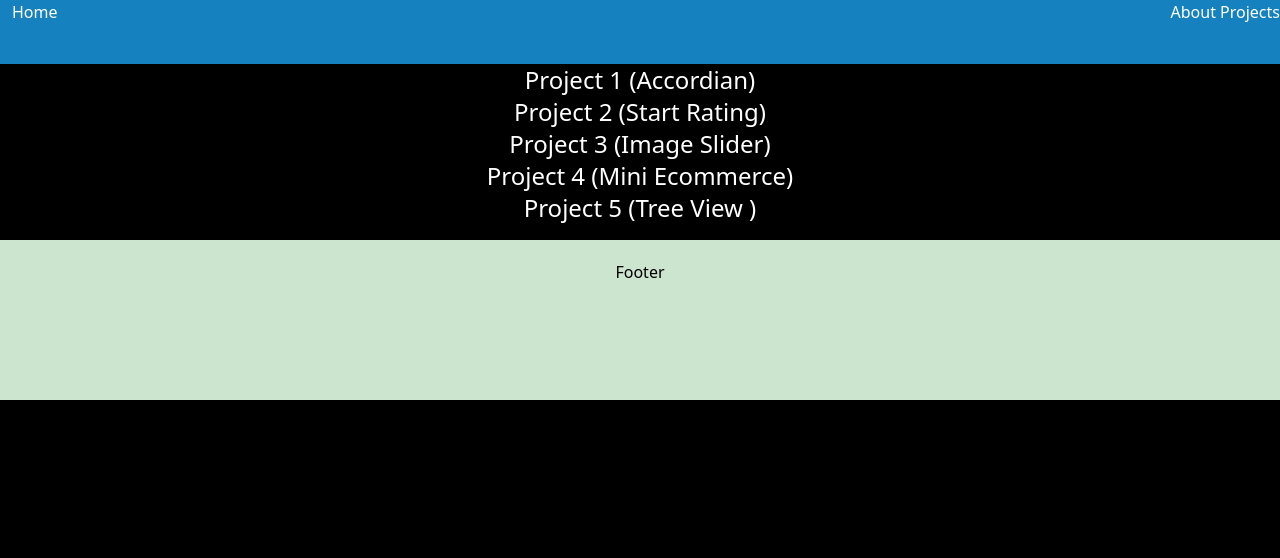
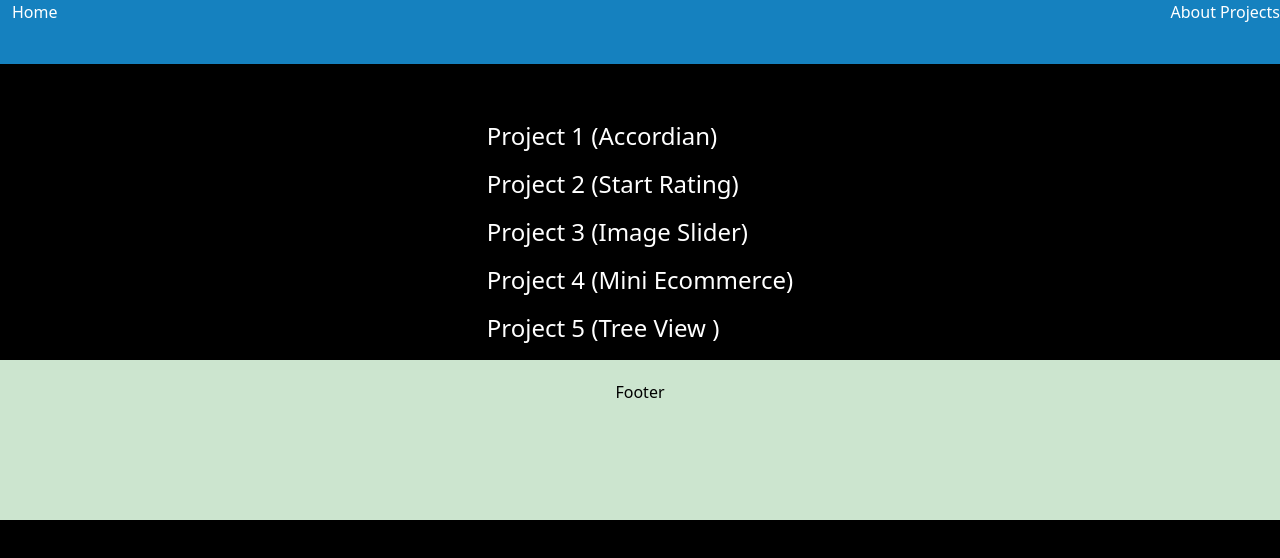
Before and after one commit to Prashantbhati7/React-Small-Projects, a React (Vite) app: page / in a window 1280 px wide. Shown: the top 558 px of the page. Built offline with nearby package versions, Linux system fonts and the light colour scheme.

Commit message:
Project 5 (tree View done ) in two ways

```diff
--- a/src/Pages/Home.jsx
+++ b/src/Pages/Home.jsx
@@ -2,13 +2,13 @@ import React from 'react'
 import { Link } from 'react-router-dom'
 function Home() {
   return (
-    <div className='text-white    text-2xl text-center'>
-        <ul className='list-inside '>
-            <li className=''> <Link className='text-center transition delay-150 duration-200 ease-in-out text-shadow-sm hover:text-shadow-blue-400 ' to={'/project1'}>Project 1 (Accordian) </Link> </li>
-            <li ><Link className='text-center transition delay-150 duration-200 ease-in-out text-shadow-sm hover:text-shadow-blue-400' to={'/project2'}>Project 2 (Start Rating)</Link> </li>
-            <li><Link className='text-center transition delay-150 duration-200 ease-in-out text-shadow-sm hover:text-shadow-blue-400' to={'/project3'}>Project 3 (Image Slider)</Link></li>
-            <li><Link className='text-center transition delay-150 duration-200 ease-in-out text-shadow-sm hover:text-shadow-blue-400' to={'/project4/product'}>Project 4 (Mini Ecommerce)</Link></li>
-            <li><Link className='text-center transition delay-150 duration-200 ease-in-out text-shadow-sm hover:text-shadow-blue-400' to={'/project5'}>Project 5 (Tree View )</Link></li>
+    <div className='text-white  flex justify-center  text-2xl '>
+        <ul className='list-inside mt-10 '>
+            <li className='project-list'> <Link  to={'/project1'}>Project 1 (Accordian) </Link> </li>
+            <li className='project-list ' ><Link to={'/project2'}>Project 2 (Start Rating)</Link> </li>
+            <li className='project-list '><Link  to={'/project3'}>Project 3 (Image Slider)</Link></li>
+            <li className='project-list '><Link  to={'/project4/product'}>Project 4 (Mini Ecommerce)</Link></li>
+            <li className='project-list '><Link  to={'/project5'}>Project 5 (Tree View )</Link></li>
         </ul>
     </div>
   )
--- /dev/null
+++ b/src/Pages/Project5/Parent.jsx
@@ -0,0 +1,27 @@
+import React, { useState } from 'react'
+import View from './View'
+function Parent({data}) {
+    const [expand,setexpand] = useState([]);
+    const handlexpand = (idx)=>{
+        setexpand((prev)=>{
+            if (prev.indexOf(idx)==-1){
+                return [...prev,idx];
+            }
+            else {
+                const newex = prev.filter((ele)=>(ele!=idx));
+                return newex;
+            }
+        })
+    }
+  return (
+    <ul className='text-2xl'>
+       {/* {data.map((d,idx)=> <li key={idx} className=' pl-8'> <View obj={d} ></View> </li> )} */}
+       { data.map((d,idx)=> <li className='pl-5'> <div className='flex justify-between'> <span>{ d.label } </span>
+       { d.children.length>0 && <button className='transition delay-75 duration-300 ease-in-out hover:scale-150' onClick={()=> handlexpand(idx)} >
+         {expand.indexOf(idx)==-1 ? "+" : "-"} </button>}  </div>
+                                        {expand.indexOf(idx)!=-1 && <View children={d.children}></View>} </li> ) }
+    </ul>
+  )
+}
+
+export default Parent
--- /dev/null
+++ b/src/Pages/Project5/Treeview.jsx
@@ -0,0 +1,13 @@
+import React from 'react'
+import treeData from './data'
+import Parent from './Parent';
+function Treeview() {
+    console.log("tree data is ",treeData);
+  return (
+    <div className='max-w-2xl'>
+       <Parent data = {treeData}></Parent>
+    </div>
+  )
+}
+
+export default Treeview
--- /dev/null
+++ b/src/Pages/Project5/View.jsx
@@ -0,0 +1,20 @@
+import React, { useState } from 'react'
+import Parent from './Parent'
+
+function View({children}) {
+    const [expand,setexpand] = useState(false);
+
+  return (
+
+    <div className=' mt-3 '>
+
+       {/* <div className="title flex justify-between px-20"><span>{obj.label}</span>
+            { obj.children.length > 0 &&  <button onClick={()=> setexpand((prev)=> !prev)} className='transition cursor-pointer delay-75 duration-300 ease-in-out hover:scale-125 active:scale-50'> {expand ? "-" : "+"}</button>}
+        </div>
+       {expand && <> <hr></hr> <Parent data={obj.children}></Parent> </>} */}
+       <Parent  data={children}> </Parent>
+    </div>
+  )
+}
+
+export default View
--- a/src/index.css
+++ b/src/index.css
@@ -1 +1,5 @@
 @import "tailwindcss";
+
+@utility project-list{
+    @apply transition delay-150 duration-200 ease-in-out text-shadow-sm hover:text-shadow-blue-400 mt-4
+}
```
